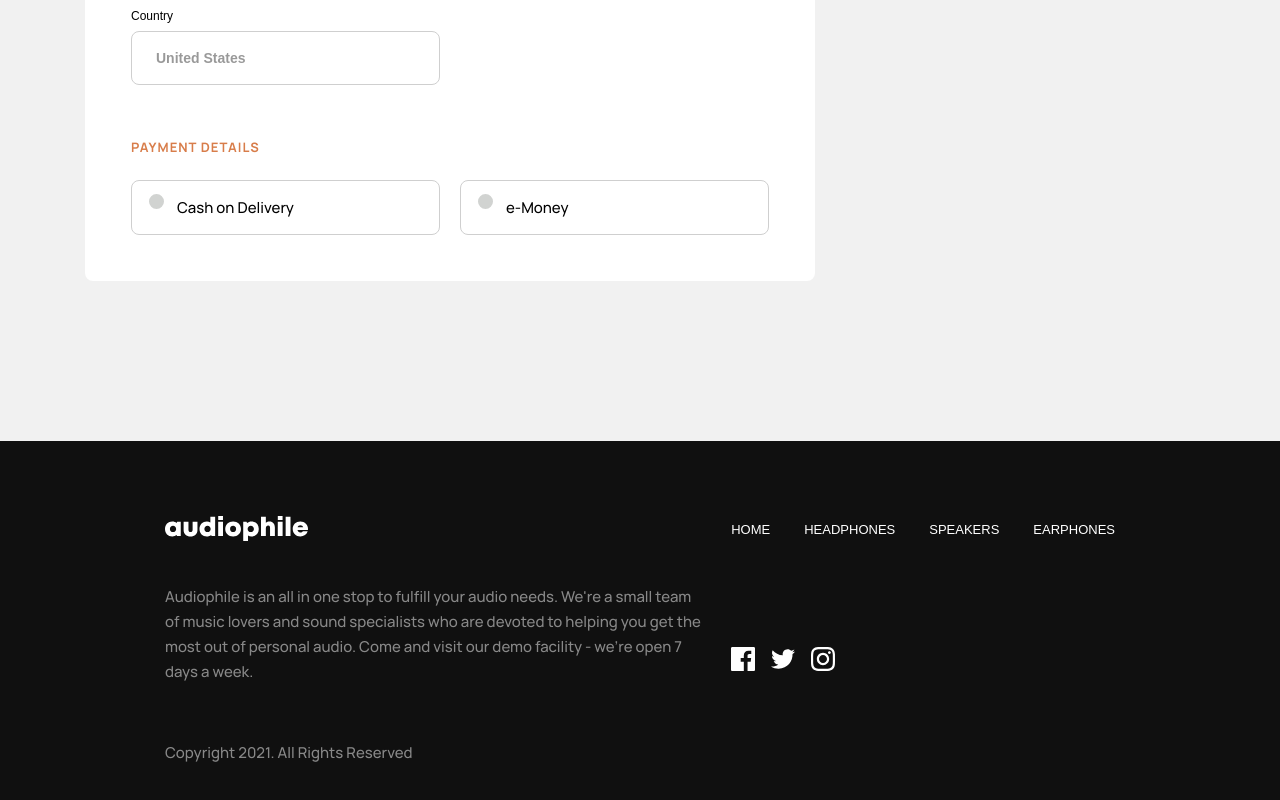
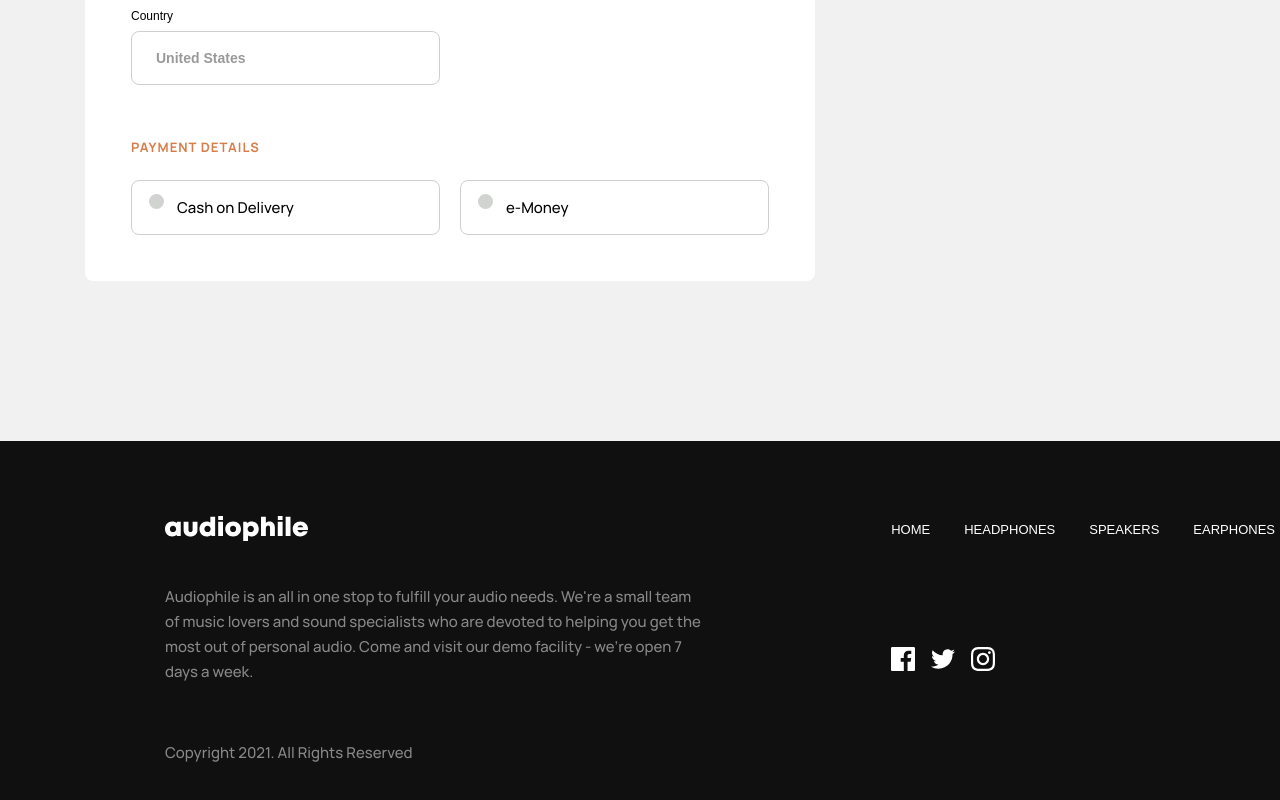
Before and after one commit to ElieB77/audiophile, a Next.js app: page /checkout in a window 1280 px wide. Shown: the part 855-1655 px from the top of the page. Built offline with nearby package versions, Linux system fonts and the light colour scheme.

Commit message:
Modify footer width + Add meta title and favicon.

```diff
--- a/components/Layout/Footer/index.tsx
+++ b/components/Layout/Footer/index.tsx
@@ -30,7 +30,7 @@ const Footer = ({
 }: footerLinksProps) => {
   return (
     <div className={styles.__footer}>
-      {/* <div className="container"> */}
+      <div className={styles.__wrapper}>
         <div className={styles.__left_block}>
           <Image src={imageSrc} alt="Logo" width={143} height={25} />
           <p>{textContent}</p>
@@ -61,7 +61,7 @@ const Footer = ({
           </div>
         </div>
       </div>
-    // </div>
+    </div>
   );
 };
 
--- a/components/Layout/Footer/styles.module.scss
+++ b/components/Layout/Footer/styles.module.scss
@@ -1,11 +1,15 @@
 .__footer {
   background: var(--dark-color);
-  display: flex;
-  justify-content: space-between;
+  // display: flex;
+  // justify-content: space-between;
   color: var(--lightest-color);
   padding: 75px 165px 48px 165px;
   width: 100%;
-
+  .__wrapper {
+    width: 1110px;
+    display: flex;
+    justify-content: space-between;
+    margin: 0 auto;
     .__left_block {
       width: 540px;
       & img {
@@ -44,3 +48,4 @@
       }
     }
   }
+}
--- a/components/Popups/CartModal/index.tsx
+++ b/components/Popups/CartModal/index.tsx
@@ -7,7 +7,6 @@ import CartItem from "../../Cart/CartItem";
 import { useCart } from "../../../context/CartContext";
 import Link from "next/link";
 import { useRouter } from "next/router";
-import { isLoggedIn } from "../../../utilities/auth";
 
 interface CartModalProps {
   show: any;
@@ -17,11 +16,6 @@ interface CartModalProps {
 const CartModal = ({ show, handleClick }: CartModalProps) => {
   const { cartItems, cartQuantity, clearCart, cartTotalPrice } = useCart();
   const router = useRouter();
-
-  const goToCheckout = () => {
-    handleClick();
-    router.push("/checkout");
-  };
 
   return show ? (
     <>
--- a/components/Popups/SuccessModal/index.tsx
+++ b/components/Popups/SuccessModal/index.tsx
@@ -19,8 +19,6 @@ const SuccessModal = ({ show, handleClick }: SuccessModalProps) => {
   const backToHomepage = () => {
     router.push("/");
   };
-
-  console.log(cartItems);
 
   return (
     show && (
--- a/pages/_app.tsx
+++ b/pages/_app.tsx
@@ -2,6 +2,7 @@
 import type { AppProps } from "next/app";
 import { useRouter } from "next/router";
 import { useEffect, useState, useContext } from "react";
+import Head from "next/head";
 // Styles
 import "../assets/styles/globals.scss";
 import "../assets/styles/index.scss";
@@ -53,6 +54,10 @@ export default function App({ Component, pageProps }: AppProps) {
 
   return (
     <>
+      <Head>
+        <title>Audiophile - Get the most out of personal audio</title>
+        <link rel="icon" type="image/x-icon" href="/static/favicon.ico" />
+      </Head>
       <CartProvider>
         <Navbar overrideClassname={navbarColor} />
         <Component {...pageProps} />
```
Lines whose indentation alone changed are shown as unchanged.
